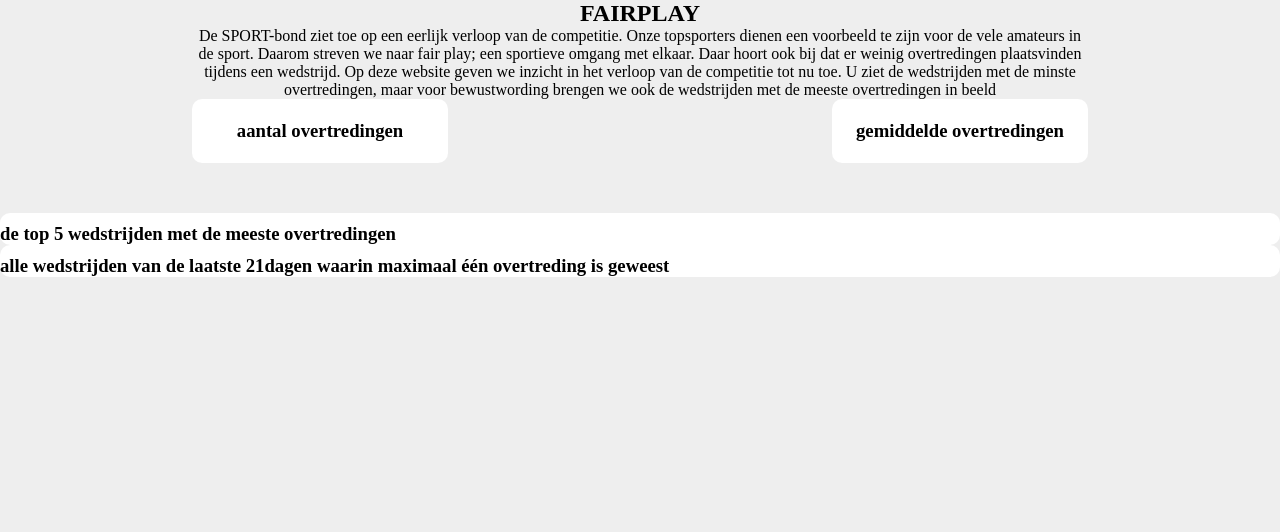
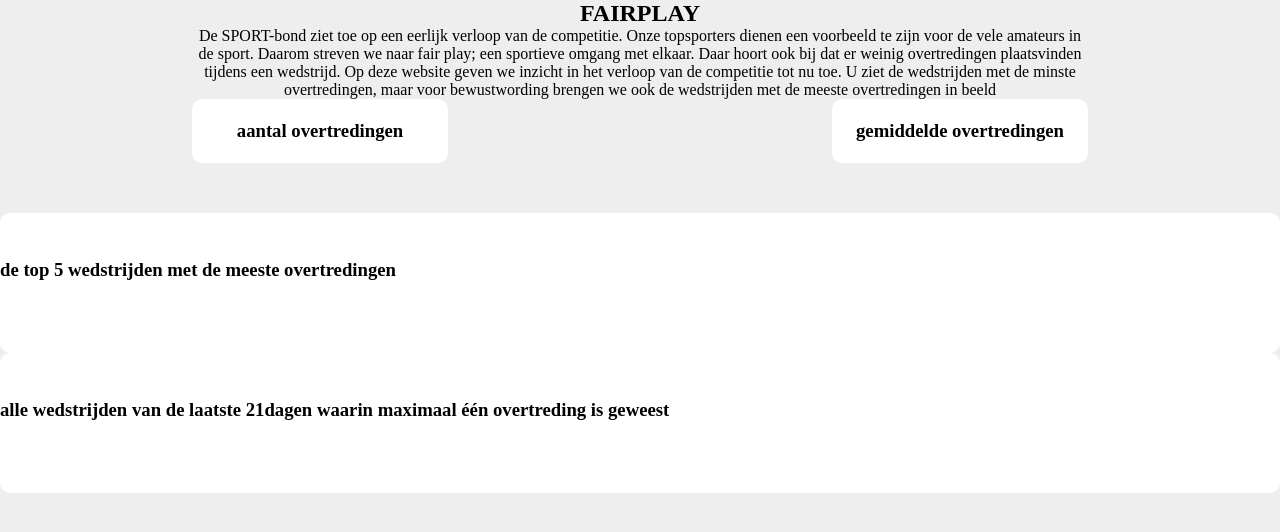
Before and after one commit to jbgamingnl/PRA-A5, a PHP site: page / in a window 1280 px wide. Shown: the part 37-569 px from the top of the page. Run offline with PHP 8.4, Linux system fonts and the light colour scheme.

Commit message:
Update style.css

```diff
--- a/websitepart/css/style.css
+++ b/websitepart/css/style.css
@@ -4,7 +4,7 @@
 }
 
 body{
-    background-color: #eeeeee
+    background-color: #eeeeee;
 }
 
 header{
@@ -57,4 +57,5 @@ header{
     background-color: #fff;
     border-radius: 10px;
     padding-top: 10px;
+    white-space: pre-wrap;
 }
```
